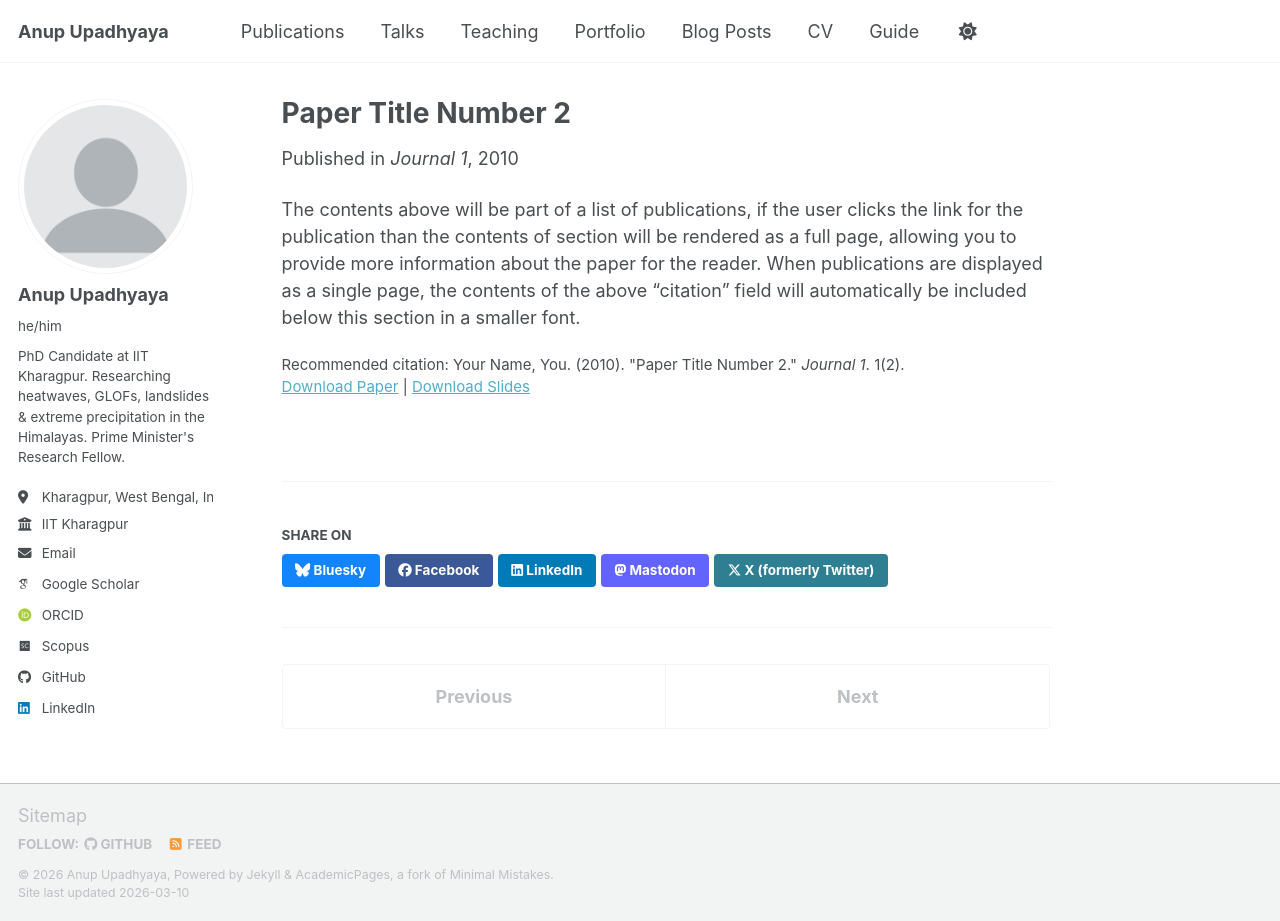
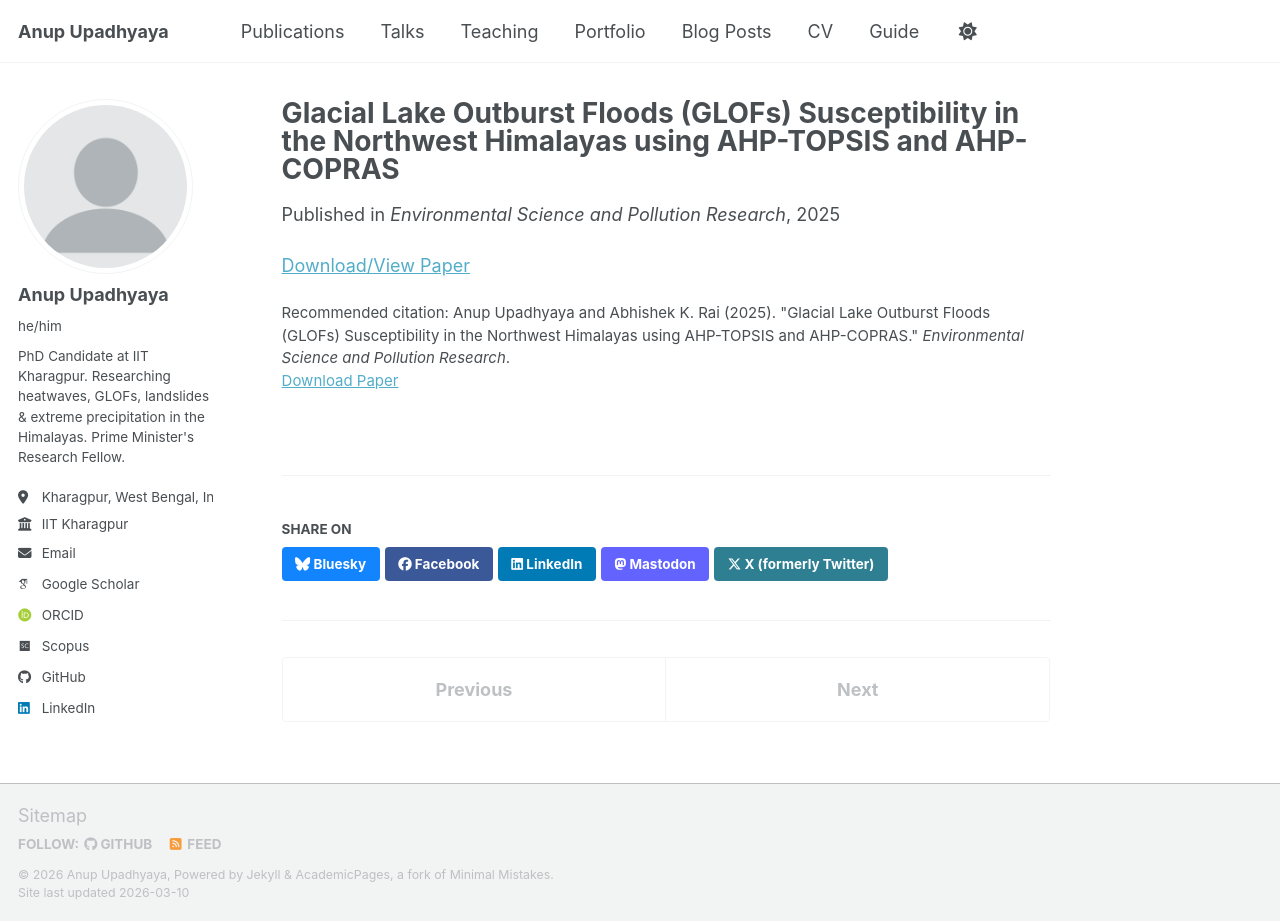
Before and after one commit to anupupadhyaya/anupupadhyaya.github.io, a Jekyll site: the page built from _publications/2010-10-01-paper-title-number-2.md, in a window 1280 px wide and 921 px high. Built offline with Jekyll 4.4.1, drawn with Linux system fonts in a browser that asks for light colours; some web fonts are replaced; a script bundle is joined from its source files by our own code; library files that are not in the unit come from our copies.

Commit message:
Revise publication entry for GLOFs susceptibility paper
Updated publication details for Paper Title Number 2, including title, date, venue, and citation.

```diff
--- a/_publications/2010-10-01-paper-title-number-2.md
+++ b/_publications/2010-10-01-paper-title-number-2.md
@@ -1,14 +1,12 @@
 ---
-title: "Paper Title Number 2"
+title: "Glacial Lake Outburst Floods (GLOFs) Susceptibility in the Northwest Himalayas using AHP-TOPSIS and AHP-COPRAS"
 collection: publications
 category: manuscripts
-permalink: /publication/2010-10-01-paper-title-number-2
-excerpt: 'This paper is about the number 2. The number 3 is left for future work.'
-date: 2010-10-01
-venue: 'Journal 1'
-slidesurl: 'https://academicpages.github.io/files/slides2.pdf'
-paperurl: 'https://academicpages.github.io/files/paper2.pdf'
-citation: 'Your Name, You. (2010). &quot;Paper Title Number 2.&quot; <i>Journal 1</i>. 1(2).'
+permalink: /publication/2025-glofs-susceptibility
+excerpt: 'MCDM-based susceptibility assessment of GLOFs in the Northwest Himalayas using AHP-TOPSIS and AHP-COPRAS methods.'
+date: 2025-01-01
+venue: 'Environmental Science and Pollution Research'
+paperurl: 'https://doi.org/10.1007/s11356-025-36346-y'
+citation: 'Anup Upadhyaya and Abhishek K. Rai (2025). &quot;Glacial Lake Outburst Floods (GLOFs) Susceptibility in the Northwest Himalayas using AHP-TOPSIS and AHP-COPRAS.&quot; <i>Environmental Science and Pollution Research</i>.'
 ---
-
-The contents above will be part of a list of publications, if the user clicks the link for the publication than the contents of section will be rendered as a full page, allowing you to provide more information about the paper for the reader. When publications are displayed as a single page, the contents of the above "citation" field will automatically be included below this section in a smaller font.
+[Download/View Paper](https://doi.org/10.1007/s11356-025-36346-y)
```
